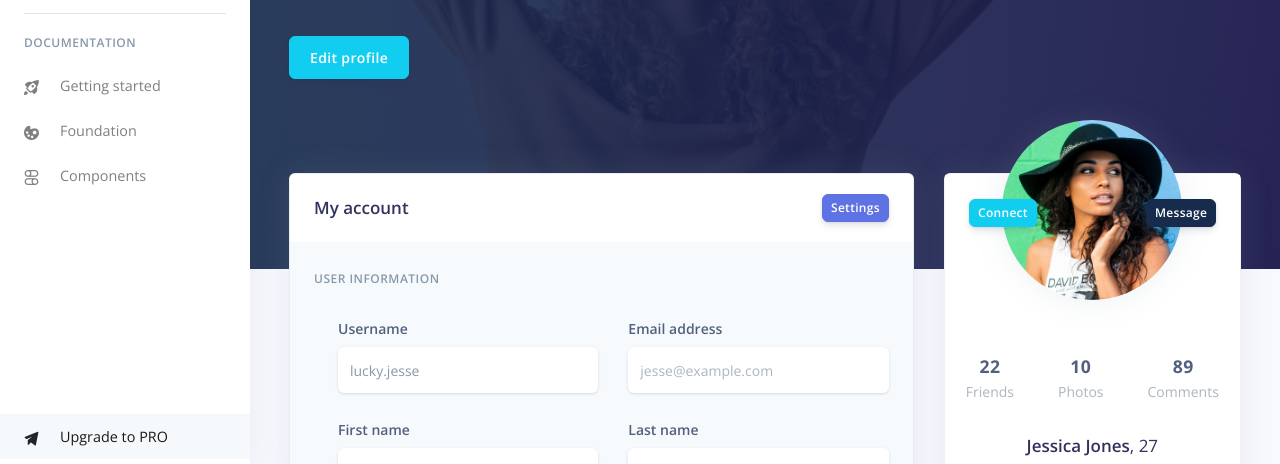
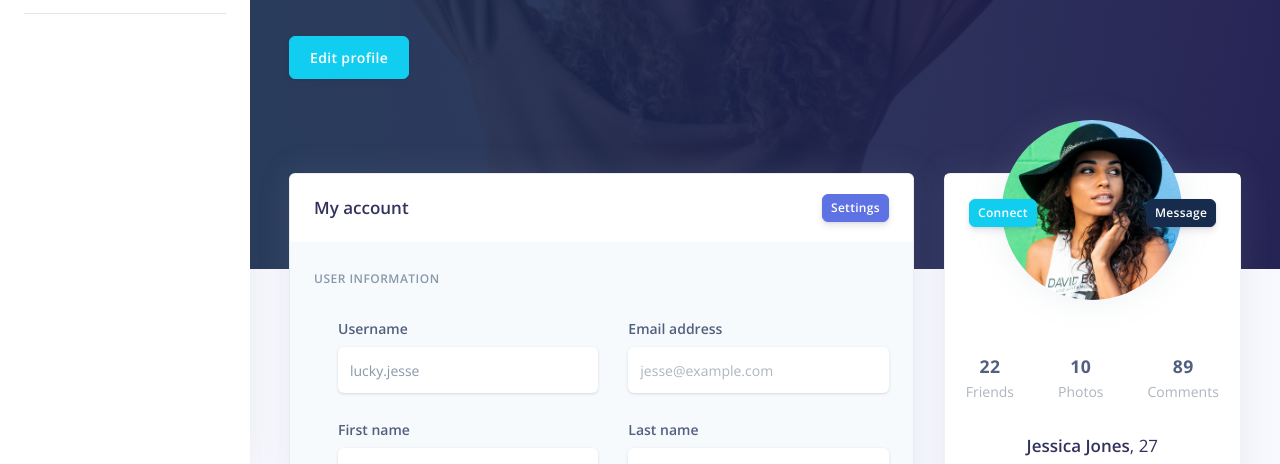
Before and after one commit to raduqq/Front-FoodTracker, a website: page examples/profile.html in a window 1280 px wide. Shown: the part 331-795 px from the top of the page. Drawn offline with nearby package versions, Linux system fonts and the light colour scheme.

Commit message:
fara documentation in stanga

```diff
--- a/examples/profile.html
+++ b/examples/profile.html
@@ -154,32 +154,7 @@
         <!-- Divider -->
         <hr class="my-3">
         <!-- Heading -->
-        <h6 class="navbar-heading text-muted">Documentation</h6>
-        <!-- Navigation -->
-        <ul class="navbar-nav mb-md-3">
-          <li class="nav-item">
-            <a class="nav-link" href="https://demos.creative-tim.com/argon-dashboard/docs/getting-started/overview.html">
-              <i class="ni ni-spaceship"></i> Getting started
-            </a>
-          </li>
-          <li class="nav-item">
-            <a class="nav-link" href="https://demos.creative-tim.com/argon-dashboard/docs/foundation/colors.html">
-              <i class="ni ni-palette"></i> Foundation
-            </a>
-          </li>
-          <li class="nav-item">
-            <a class="nav-link" href="https://demos.creative-tim.com/argon-dashboard/docs/components/alerts.html">
-              <i class="ni ni-ui-04"></i> Components
-            </a>
-          </li>
-        </ul>
-        <ul class="navbar-nav">
-          <li class="nav-item active active-pro">
-            <a class="nav-link" href="../examples/upgrade.html">
-              <i class="ni ni-send text-dark"></i> Upgrade to PRO
-            </a>
-          </li>
-        </ul>
+
       </div>
     </div>
   </nav>
```
Also changed, not shown: examples/budget.html (+1 -19 lines).
